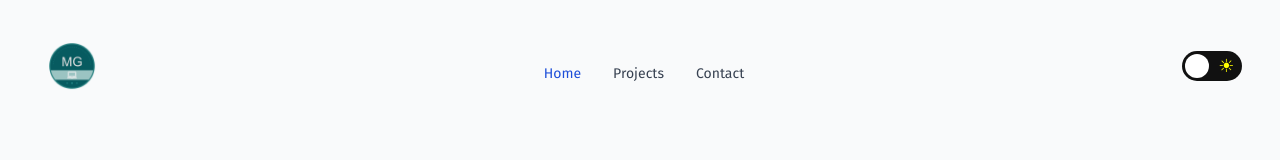
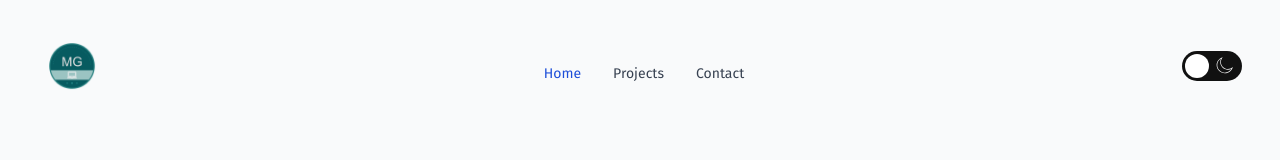
Before and after one commit to gouldie/gouldie.github.io, a Next.js app: page / in a window 1280 px wide. Shown: the top 160 px of the page. Built offline with nearby package versions, Linux system fonts and the light colour scheme.

Commit message:
improve theme selector icons

```diff
--- a/components/Header.js
+++ b/components/Header.js
@@ -124,8 +124,8 @@ function ThemeToggle() {
         checked={resolvedTheme === 'dark'}
       />
       <label htmlFor='checkbox' className='label'>
-        <span className='moon'>&#9790;</span>
-        <span className='sun'>&#9728;</span>
+        <img className='sun' src='/sun.svg' alt='' />
+        <img className='moon' src='/moon.svg' alt='' />
         <div className='ball' />
       </label>
     </div>
--- a/styles/global.css
+++ b/styles/global.css
@@ -52,11 +52,15 @@
 .moon {
   color: white;
   font-size: 12px;
+  width: 13px;
+  position: relative;
+  top: -1px;
 }
 
 .sun {
   color: yellow;
   font-size: 12px;
+  width: 12px;
 }
 
 h1 {
```
Also changed, not shown: public/moon.svg (added), public/sun.svg (added).
